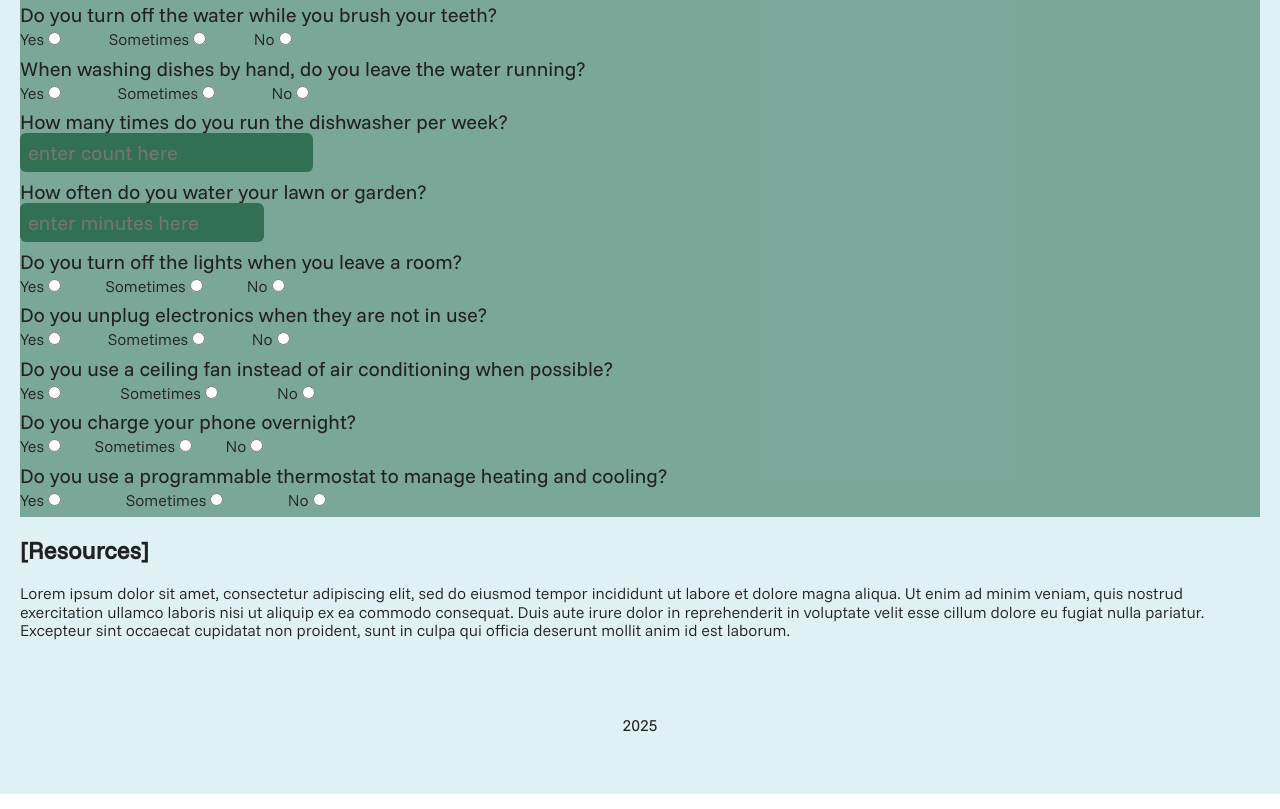
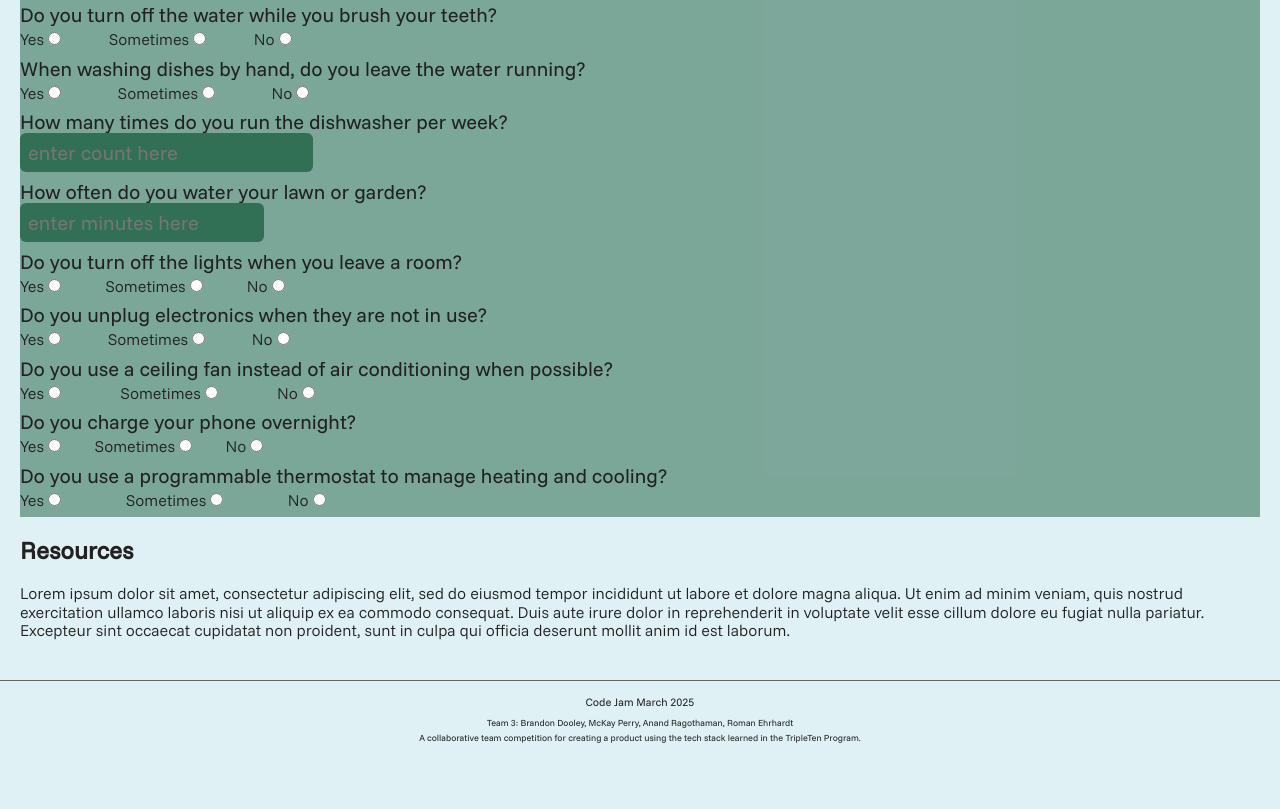
Before and after one commit to hmperry/code_jam_march_2025, a plain HTML site: page index.html in a window 1280 px wide. Shown: the part 540-1349 px from the top of the page. Drawn offline with Linux system fonts and the light colour scheme.

Commit message:
Style: Updated footer and nav

```diff
--- a/blocks/footer.css
+++ b/blocks/footer.css
@@ -1,12 +1,26 @@
 .footer {
-  padding: 60px 0;
-  margin: 0;
+  padding: 15px 0 60px;
   display: flex;
   justify-content: center;
+  flex-direction: column;
+  margin: 0 auto;
+  max-width: 1280px;
+  font-size: 9px;
+  align-items: center;
+  border-top: 0.5px solid rgb(102, 102, 102);
+  margin-top: 40px;
+}
+.footer__title {
+  font-style: normal;
+  font-weight: 400;
+  margin: 0;
+  font-size: 11px;
+  padding-bottom: 10px;
 }
 
 .footer__content {
   font-style: normal;
   font-weight: 400;
   margin: 0;
+  padding-bottom: 5px;
 }
--- a/blocks/nav.css
+++ b/blocks/nav.css
@@ -17,6 +17,7 @@
   /* border-top: 0.5px solid #84bc78; */
   font-size: 20px;
   font-weight: 500;
+  color: #3a426d;
 
   padding: 8px 0 0;
 }
--- a/index.html
+++ b/index.html
@@ -31,13 +31,13 @@
             <li class="nav__elements">
               <!-- <img src="./images/icons/placeholder.svg" alt="" class="nav__image"> -->
               <button class="nav-button">
-              <a class="nav__link" href="">Quiz</a>
+              <a class="nav__link" href="#quiz">Energy Saver Quiz</a>
               </button>
             </li>
             <li class="nav__elements">
               <!-- <img src="./images/icons/placeholder.svg" alt="" class="nav__image"> -->
               <button class="nav-button">
-              <a class="nav__link" href="">How to Help</a>
+              <a class="nav__link" href="#resources">Resources</a>
               </button>
             </li>
             <li class="nav__elements">
@@ -67,7 +67,7 @@
         </section>
 
         <section class="quiz page__section">
-          <h2 class="quiz__title">Energy Saver Quiz</h2>
+          <h2 class="quiz__title" id="quiz">Energy Saver Quiz</h2>
           <form action="" class="quiz__Questions">
             <div class="quiz__Question">
               <label for="shower-minutes" class="quiz__Question_Desc">How many minutes do you typically spend in the shower?
@@ -210,14 +210,16 @@
             <button class="quiz__choiceQuestion_back" type="button">Back</button> -->
         </section>
 
-        <section class="resources page__section"><h2>[Resources]</h2>
+        <section class="resources page__section" id="resources"><h2>Resources</h2>
           <p>Lorem ipsum dolor sit amet, consectetur adipiscing elit, sed do eiusmod tempor incididunt ut labore et dolore magna aliqua. Ut enim ad minim veniam, quis nostrud exercitation ullamco laboris nisi ut aliquip ex ea commodo consequat. Duis aute irure dolor in reprehenderit in voluptate velit esse cillum dolore eu fugiat nulla pariatur. Excepteur sint occaecat cupidatat non proident, sunt in culpa qui officia deserunt mollit anim id est laborum.</p>
         </section>
         </div>
       </main>
 
       <footer class="footer">
-        <p class="footer__content">2025</p>
+        <h4 class="footer__title">Code Jam March 2025</h4>
+        <p class="footer__content">Team 3: Brandon Dooley, McKay Perry, Anand Ragothaman, Roman Ehrhardt</p>
+        <p class="footer__content">A collaborative team competition for creating a product using the tech stack learned in the TripleTen Program.</p>
       </footer>
 
       <div class="modal" id="add-pledge-modal">
```
